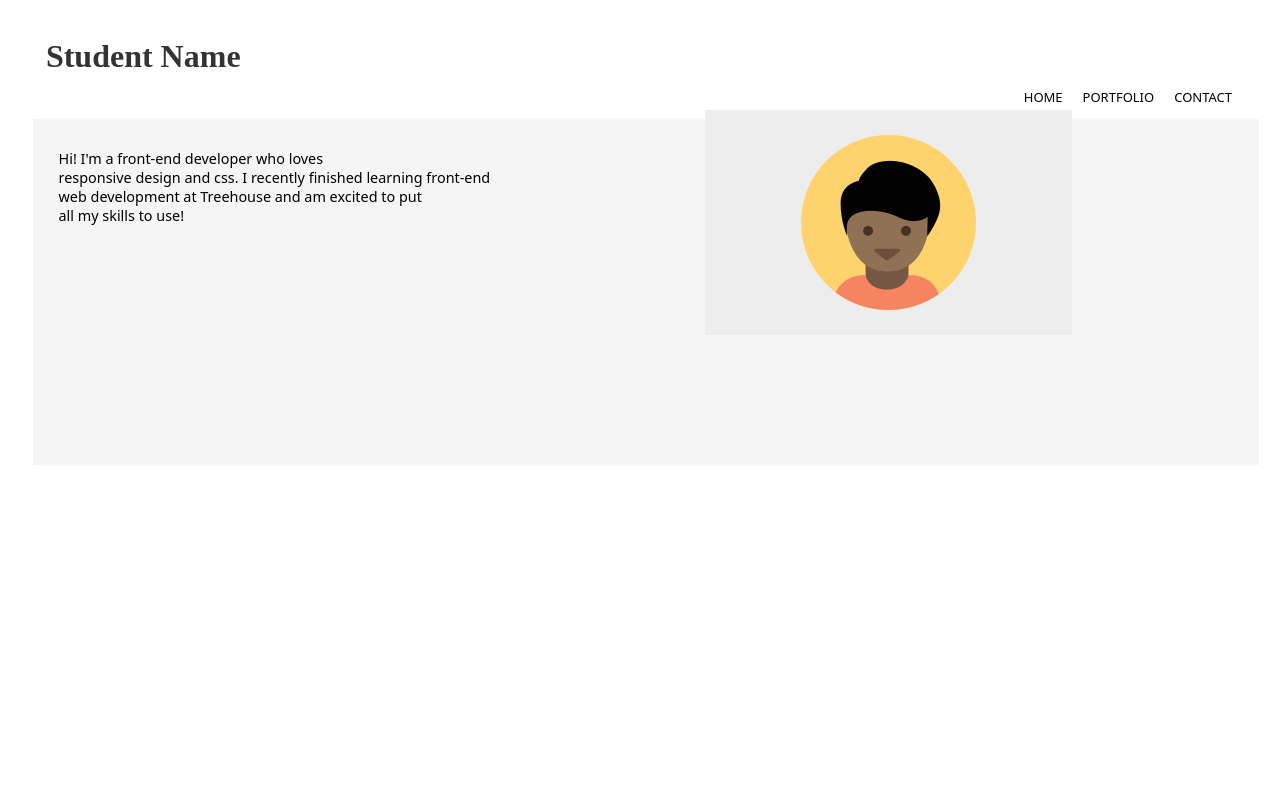
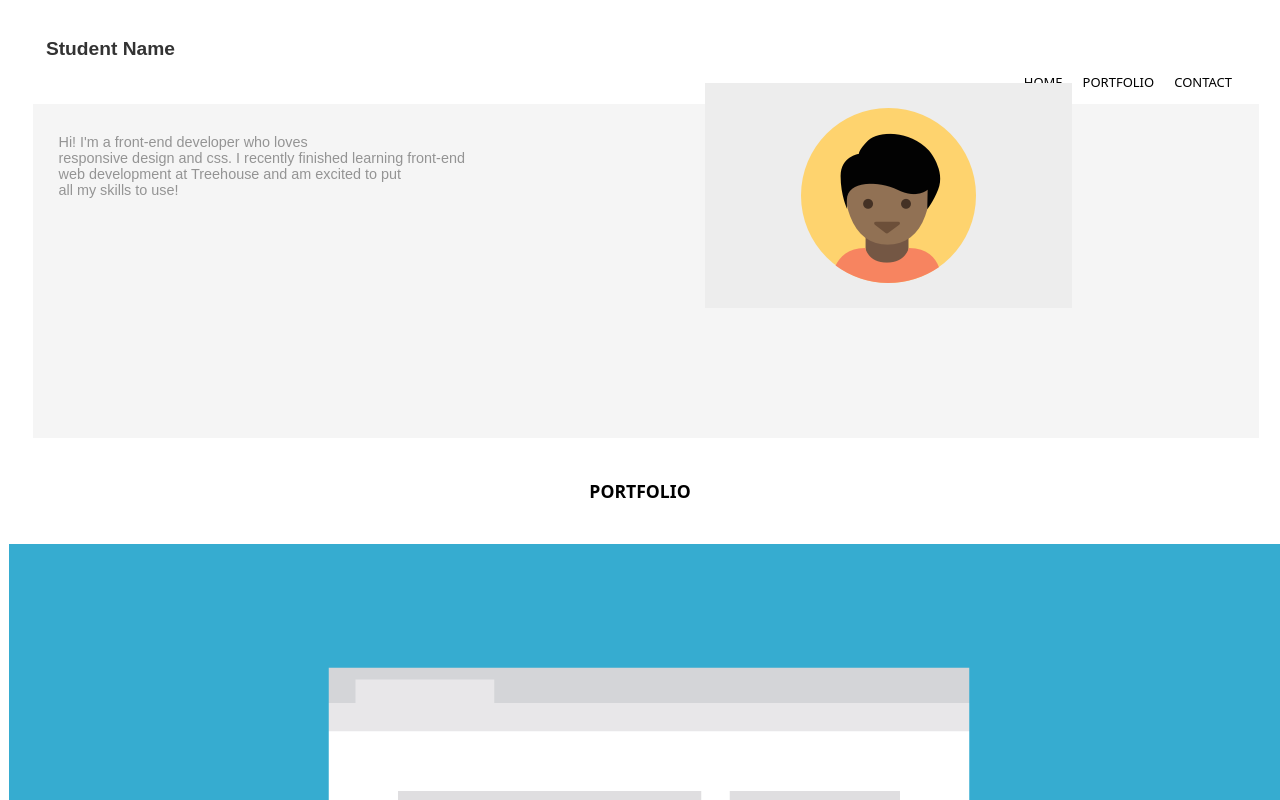
Before and after one commit to marissalloyd/Project-2, a plain HTML site: page index.html in a window 1280 px wide. Shown: the top 800 px of the page. Drawn offline with Linux system fonts and the light colour scheme.

Commit message:
adding in portfolio layout

```diff
--- a/index.html
+++ b/index.html
@@ -23,6 +23,14 @@
         <p id="paragraph1"> Hi! I'm a front-end developer who loves <br> responsive design and css. I recently finished learning front-end <br> web development at Treehouse and am excited to put <br> all my skills to use!</p>
         <img src="css/images/responsive-layout-profile.png" class="profileimage">
     </div>
+    <div class="midpage">
+        <h6 class="head4midpg">PORTFOLIO</h6>
+    </div>
+    <span>
+        <img src="css/images/portfolio-1.png" class="portfoliopic1">
+        <img src="css/images/portfolio-2.png" class="portfoliopic2">
+        <img src="css/images/portfolio-3.png" class="portfoliopic3">
+    </span>
 </body>
 
 </html>
--- a/styles.css
+++ b/styles.css
@@ -3,6 +3,9 @@
 
 }
 #studentname {
+    font-family: arial;
+    font-weight: bold;
+    font-size: 120%;
     margin: 3% 0 0 3%;
     color: #333333;
 }
@@ -20,14 +23,22 @@
     padding: .5% 2% 10% 2%;
 }
 #paragraph1 {
+    color: #949494;
+    text-align: justify;
     margin-top: 2%;
-    font-family: system-ui, -apple-system, BlinkMacSystemFont, 'Segoe UI', Roboto, Oxygen, Ubuntu, Cantarell, 'Open Sans', 'Helvetica Neue', sans-serif;
+    font-family: arial;
     font-size: 90%;
 }
 .profileimage {
     margin-left: 55%;
     margin-top: -11%
 }
+.head4midpg {
+    font-family: system-ui, -apple-system, BlinkMacSystemFont, 'Segoe UI', Roboto, Oxygen, Ubuntu, Cantarell, 'Open Sans', 'Helvetica Neue', sans-serif;
+    font-size: 110%;
+    text-align: center;
+}
+
 @media screen and (min-width: 320px) {
     body {
       background-color: white;
```
Also changed, not shown: SourceSansPro-SemiBold.ttf (added), 1 other file.
